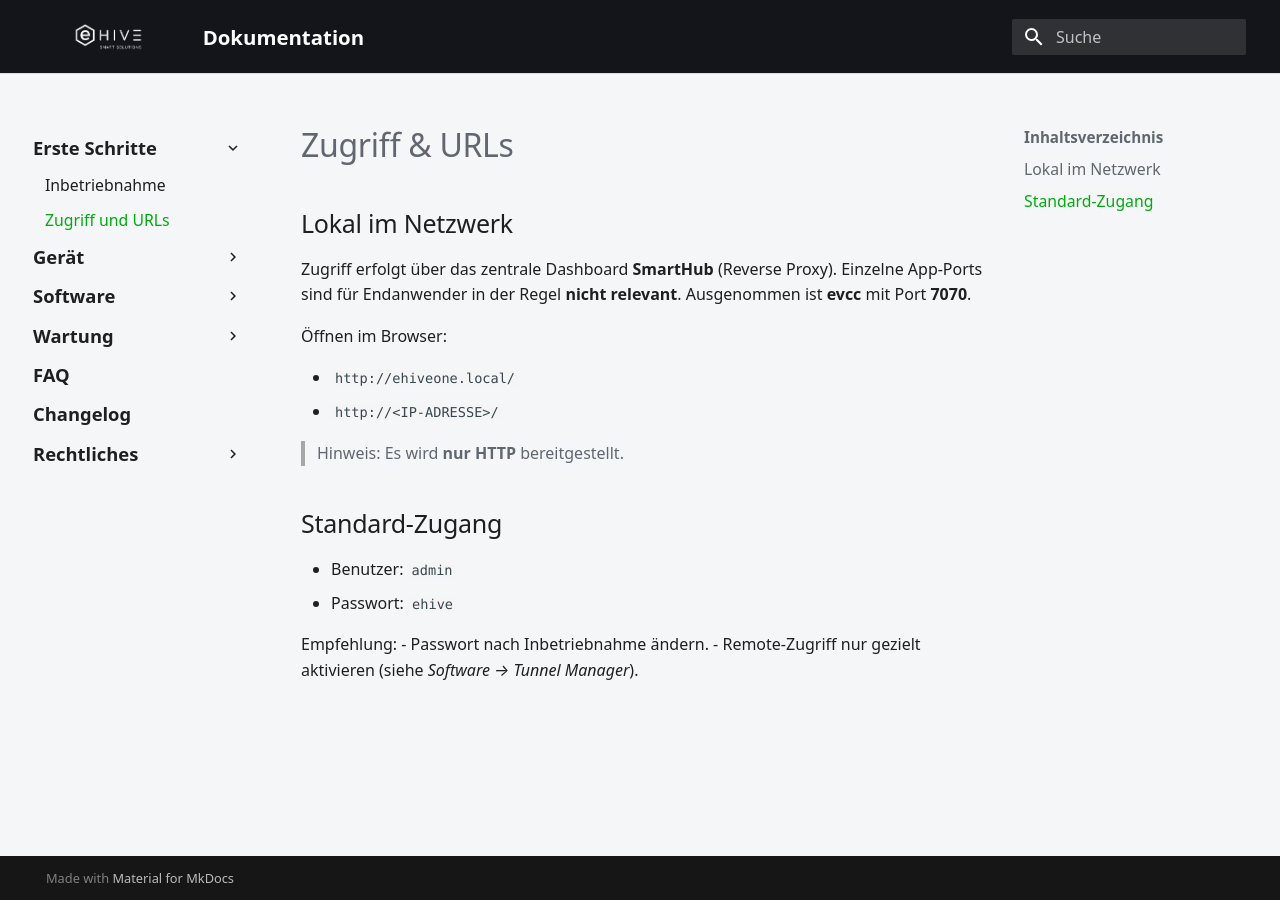
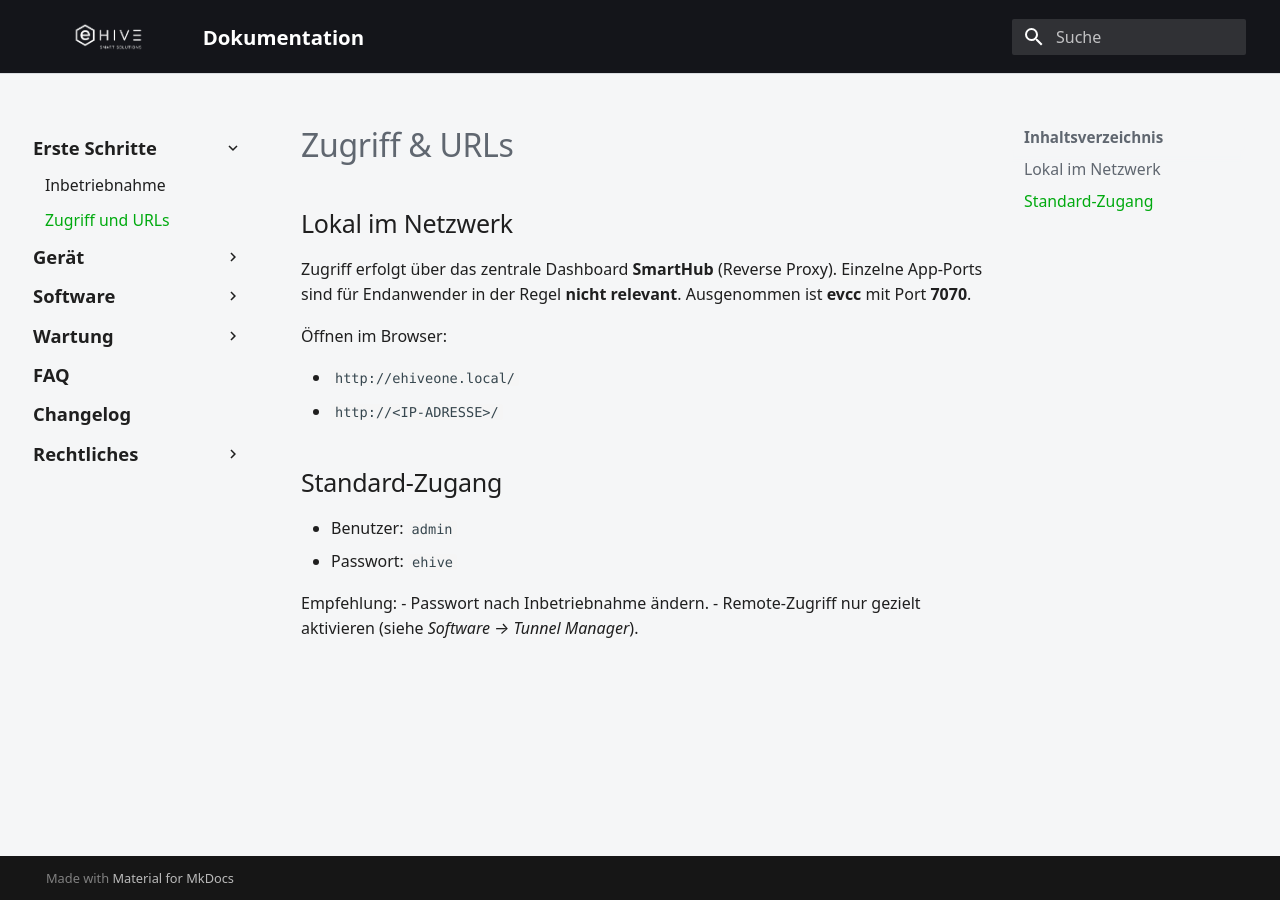
Before and after one commit to ehive-dev/doc, an MkDocs documentation site: the page built from docs/access.md, in a window 1280 px wide. Built offline with MkDocs 1.6.1 and Material for MkDocs 9.7.7, drawn with Linux system fonts in a browser that asks for light colours.

Commit message:
Remove HTTP availability note from access page

```diff
--- a/docs/access.md
+++ b/docs/access.md
@@ -9,8 +9,6 @@ Zugriff erfolgt über das zentrale Dashboard **SmartHub** (Reverse Proxy). Einze
 - `http://ehiveone.local/`
 - `http://<IP-ADRESSE>/`
 
-> Hinweis: Es wird **nur HTTP** bereitgestellt.
-
 ## Standard-Zugang
 
 - Benutzer: `admin`
```
